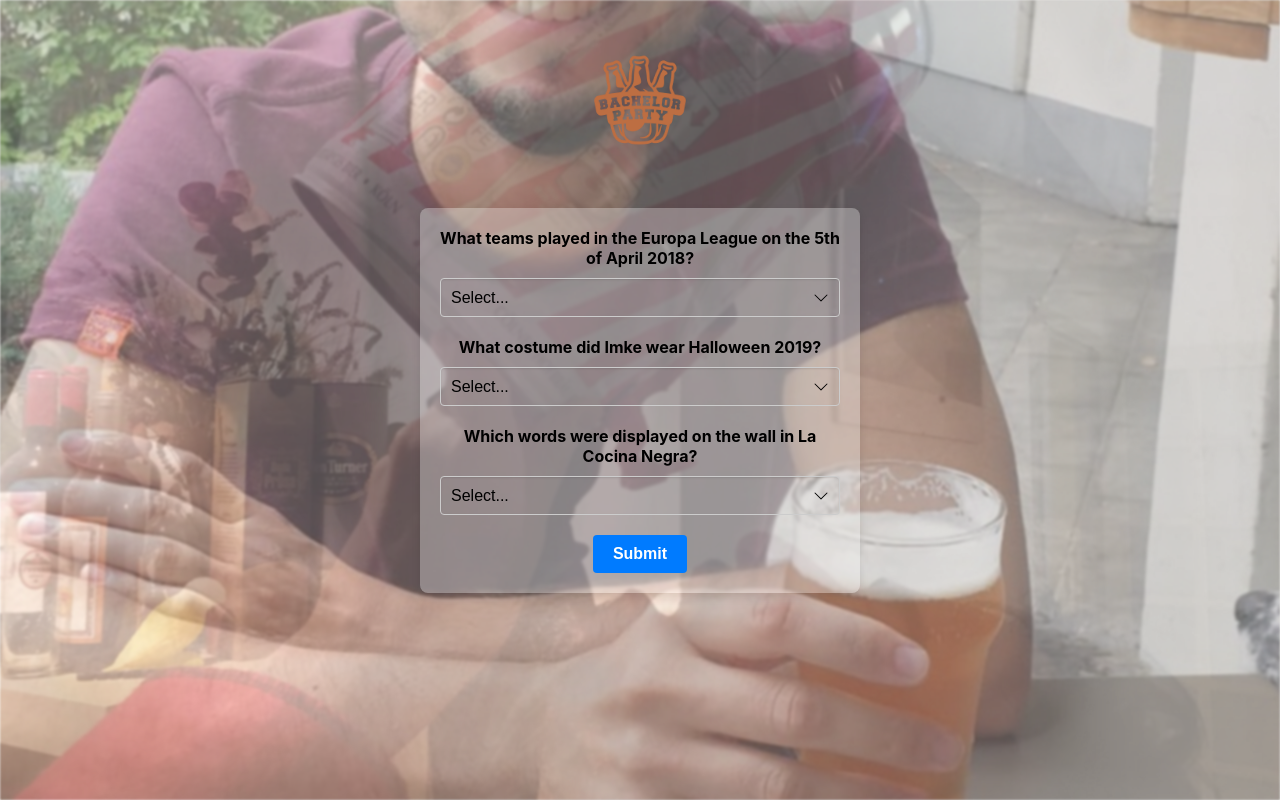
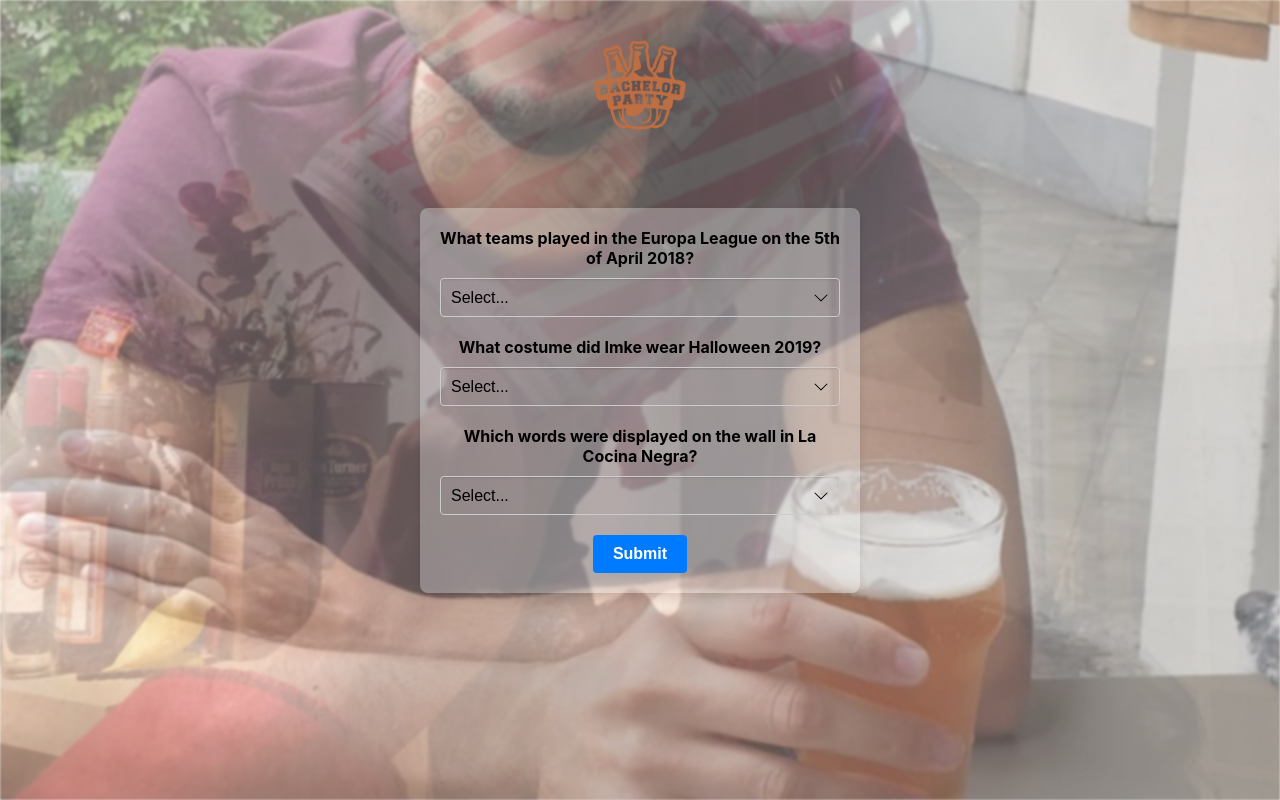
Before and after one commit to emuellen/piccillis-bachelor-bash, a React (Create React App) app: page / in a window 1280 px wide. Built offline with nearby package versions, Linux system fonts and the light colour scheme.

Commit message:
move logo a bit up

```diff
--- a/src/VideoSelector.css
+++ b/src/VideoSelector.css
@@ -13,7 +13,7 @@ body {
 
 .logo {
   position: absolute;
-  top: 50px;
+  top: 35px;
   left: 50%;
   transform: translateX(-50%);
   z-index: 2;
```
